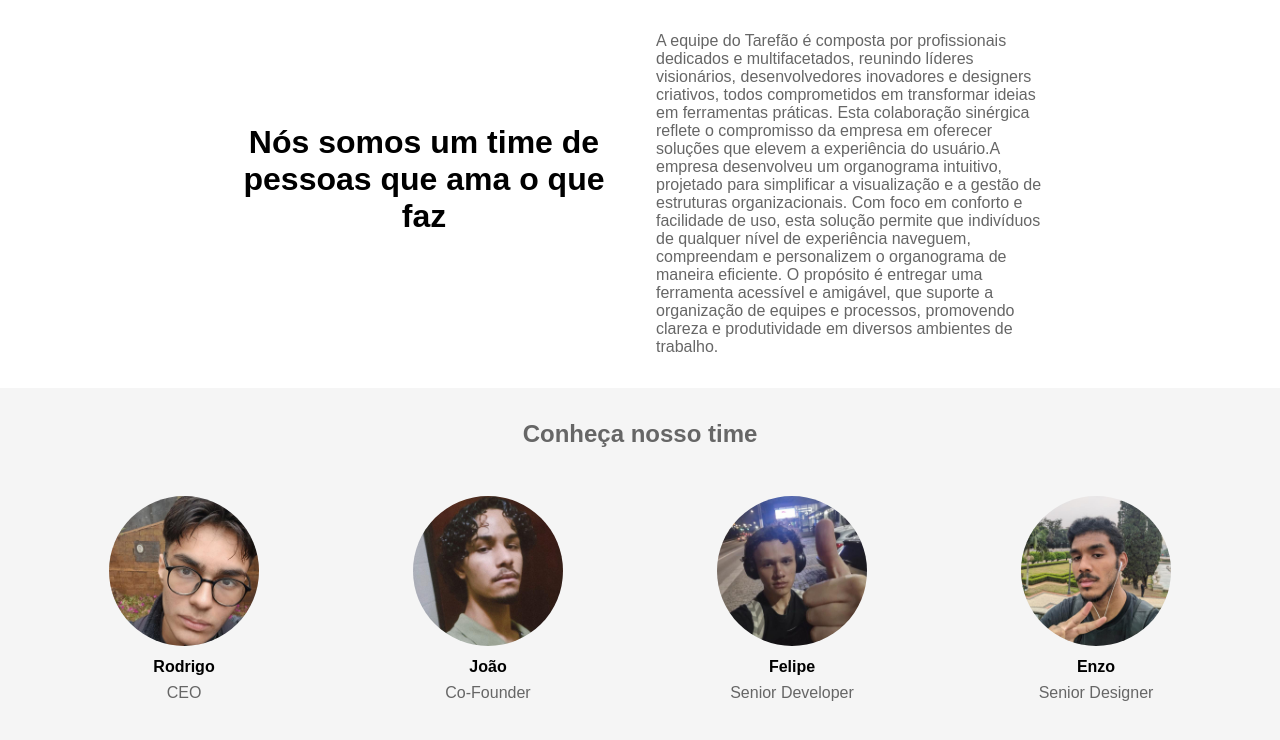
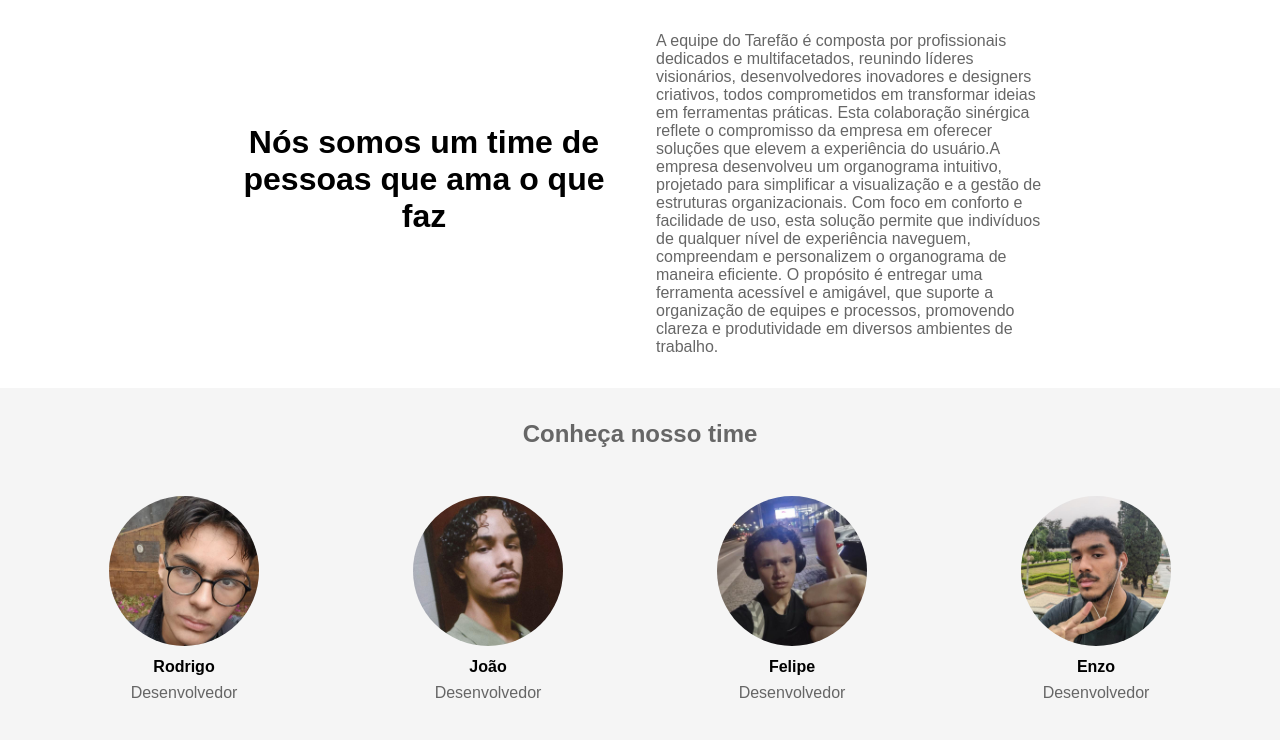
Before and after one commit to RgoSL/Projeto-Venturus-, a React (Vite) app: page /sobrenos in a window 1280 px wide. Shown: the top 740 px of the page. Built offline with nearby package versions, Linux system fonts and the light colour scheme.

Commit message:
Subindo modificações dentro da descrição das funções dos colaboradoresd

```diff
--- a/src/components/SobreNos/SobreNos.jsx
+++ b/src/components/SobreNos/SobreNos.jsx
@@ -51,22 +51,22 @@ const SobreNos = () => {
           <div style={{ margin: '1rem', textAlign: 'center', flex: '1 1 150px' }}>
             <img src={Rodrigo} alt="Rodrigo" style={{ width: '150px', height: '150px', borderRadius: '50%' }} />
             <h4 style={{ color: '#000', margin: '0.5rem 0' }}>Rodrigo</h4>
-            <p style={{ color: '#666', margin: 0 }}>CEO</p>
+            <p style={{ color: '#666', margin: 0 }}>Desenvolvedor</p>
           </div>
           <div style={{ margin: '1rem', textAlign: 'center', flex: '1 1 150px' }}>
             <img src={Joao} alt="João" style={{ width: '150px', height: '150px', borderRadius: '50%' }} />
             <h4 style={{ color: '#000', margin: '0.5rem 0' }}>João</h4>
-            <p style={{ color: '#666', margin: 0 }}>Co-Founder</p>
+            <p style={{ color: '#666', margin: 0 }}>Desenvolvedor</p>
           </div>
           <div style={{ margin: '1rem', textAlign: 'center', flex: '1 1 150px' }}>
             <img src={Felipe} alt="Felipe" style={{ width: '150px', height: '150px', borderRadius: '50%' }} />
             <h4 style={{ color: '#000', margin: '0.5rem 0' }}>Felipe</h4>
-            <p style={{ color: '#666', margin: 0 }}>Senior Developer</p>
+            <p style={{ color: '#666', margin: 0 }}>Desenvolvedor</p>
           </div>
           <div style={{ margin: '1rem', textAlign: 'center', flex: '1 1 150px' }}>
             <img src={EnzoCostaPaz} alt="Enzo" style={{ width: '150px', height: '150px', borderRadius: '50%' }} />
             <h4 style={{ color: '#000', margin: '0.5rem 0' }}>Enzo</h4>
-            <p style={{ color: '#666', margin: 0 }}>Senior Designer</p>
+            <p style={{ color: '#666', margin: 0 }}>Desenvolvedor </p>
           </div>
         </div>
       </section>
```
